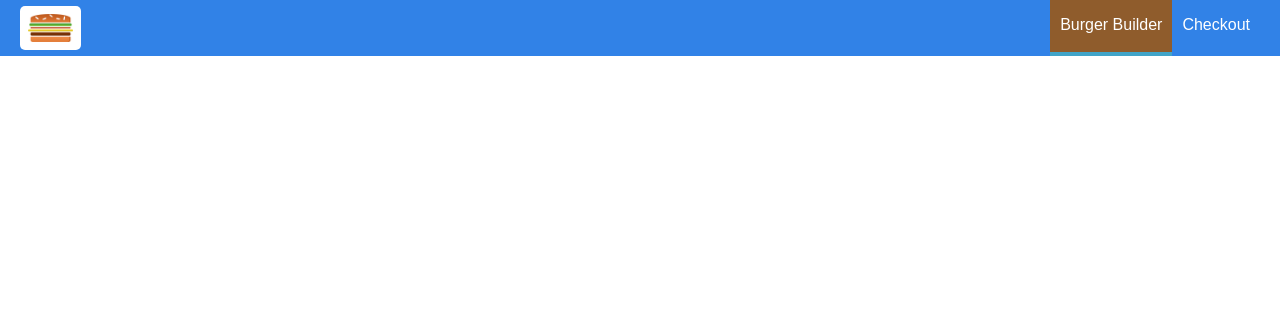
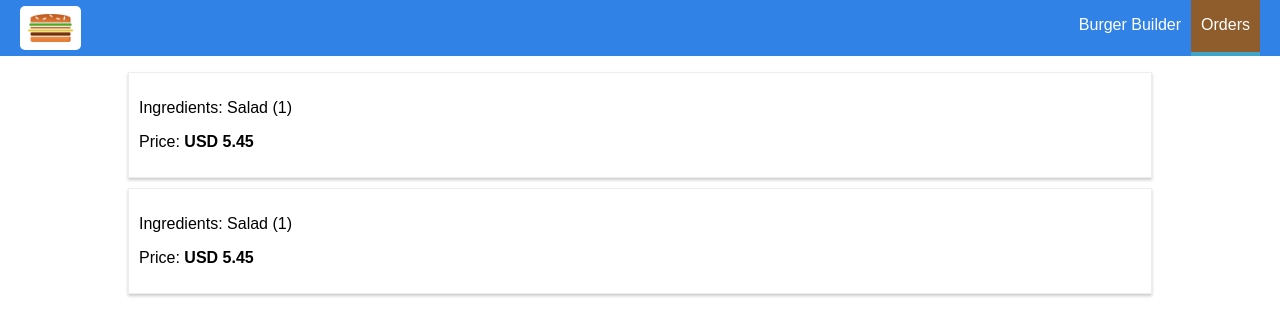
Before and after one commit to Norman518/burger-builder-react, a React app: page /orders in a window 1280 px wide. Shown: the top 336 px of the page. Built offline with nearby package versions, Linux system fonts and the light colour scheme.

Commit message:
added orders

```diff
--- a/src/App.js
+++ b/src/App.js
@@ -3,12 +3,14 @@
 import Layout from "./hoc/Layout/Layout";
 import BurgerBuilder from "./containers/BurgerBuilder/BurgerBuilder";
 import {Route} from "react-router-dom"
+import Orders from './containers/Orders/Orders'
 class App extends Component {
   render() {
     return (
       <div>
         <Layout>
           <Route path="/" exact component={BurgerBuilder}/>
+          <Route path="/orders" exact component={Orders}/>
           <Route path="/checkout" component={Checkout}/>
         </Layout>
       </div>
--- a/src/components/Navigation/NavigationItems/NavigationItem/NavigationItem.js
+++ b/src/components/Navigation/NavigationItems/NavigationItem/NavigationItem.js
@@ -1,12 +1,12 @@
 import React from "react";
-
+import { NavLink } from "react-router-dom";
 import classes from "./NavigationItem.css";
 
 const navigationItem = props => (
   <li className={classes.NavigationItem}>
-    <a href={props.link} className={props.active ? classes.active : null}>
+    <NavLink to={props.link} exact={props.exact} activeClassName={classes.active}>
       {props.children}
-    </a>
+    </NavLink>
   </li>
 );
 
--- a/src/components/Navigation/NavigationItems/NavigationItems.js
+++ b/src/components/Navigation/NavigationItems/NavigationItems.js
@@ -5,8 +5,8 @@
 
 const navigationItems = () => (
     <ul className={classes.NavigationItems}>
-        <NavigationItem link="/" active>Burger Builder</NavigationItem>
-        <NavigationItem link="/">Checkout</NavigationItem>
+        <NavigationItem link="/" exact>Burger Builder</NavigationItem>
+        <NavigationItem link="/orders">Orders</NavigationItem>
     </ul>
 );
 
--- /dev/null
+++ b/src/components/Order/Order.css
@@ -0,0 +1,8 @@
+.Order {
+    width: 80%;
+    border: 1px solid #eee;
+    box-shadow: 0 2px 3px #ccc;
+    padding: 10px;
+    margin: 10px auto;
+    box-sizing: border-box;
+}
--- /dev/null
+++ b/src/components/Order/Order.js
@@ -0,0 +1,12 @@
+import React from "react";
+import classes from './Order.css'
+const order = props => (
+  <div className={classes.Order}>
+    <p>Ingredients: Salad (1)</p>
+    <p>
+      Price: <strong>USD 5.45</strong>
+    </p>
+  </div>
+);
+
+export default order;
--- /dev/null
+++ b/src/containers/Orders/Orders.js
@@ -0,0 +1,15 @@
+import React, {Component} from 'react'
+import Order from '../../components/Order/Order'
+class Orders extends Component {
+render() {
+    return (
+<div>
+    <Order/>
+    <Order/>
+</div>
+    );
+
+}
+}
+
+export default Orders
```
